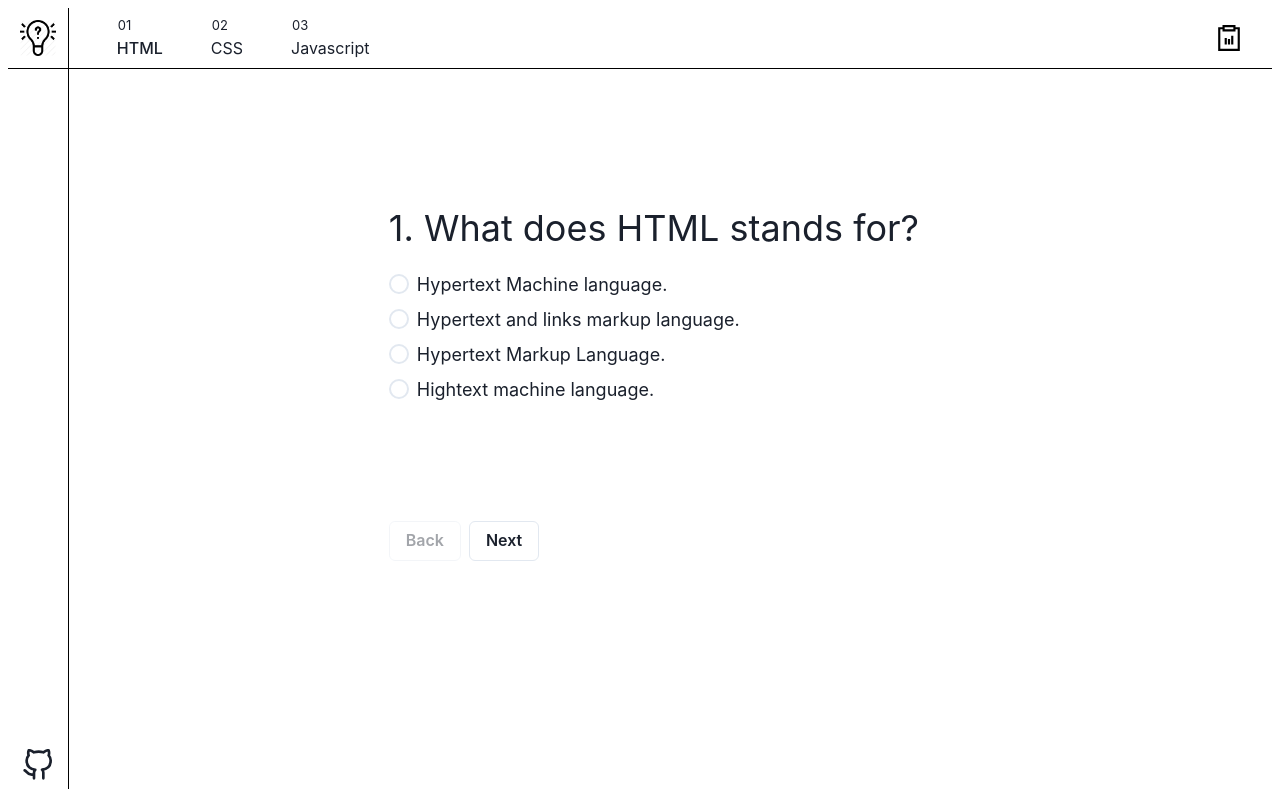
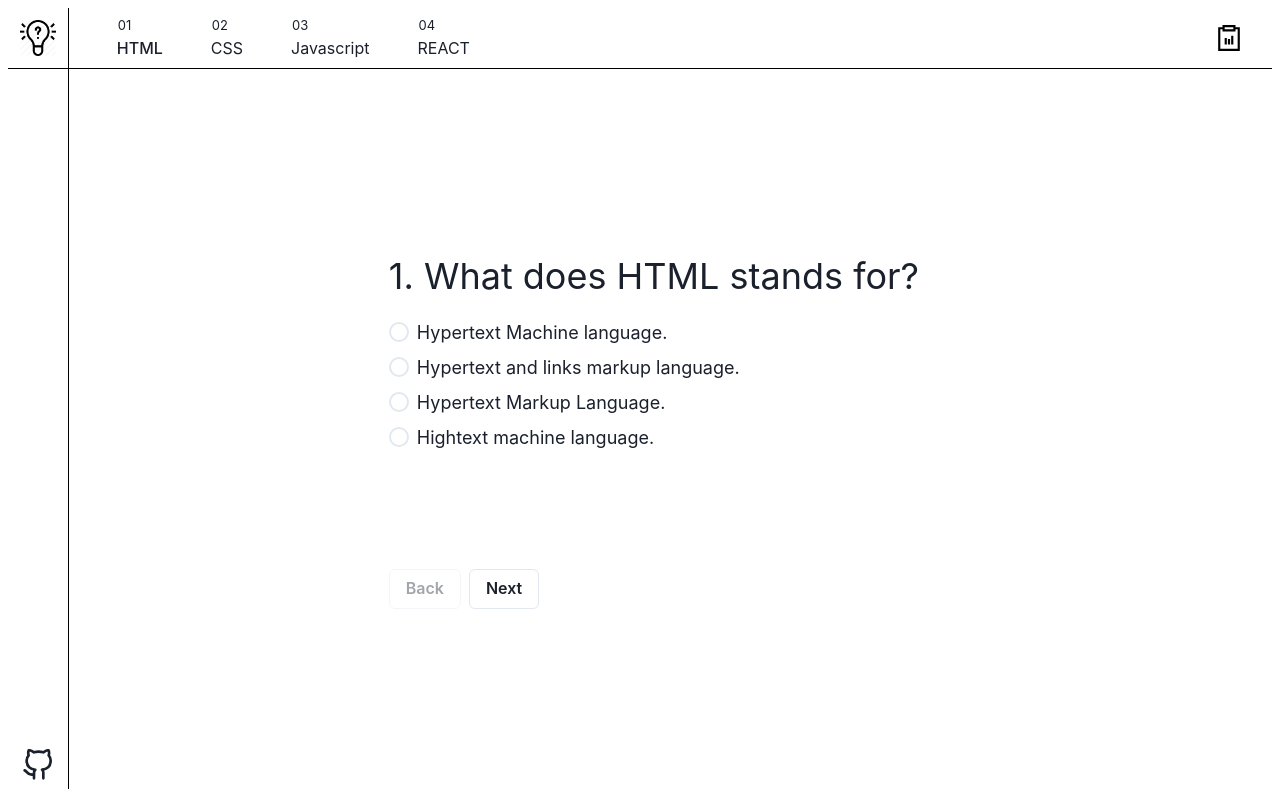
Before and after one commit to jaisharx/quizoo, a Next.js app: page / in a window 1280 px wide. Built offline with nearby package versions, Linux system fonts and the light colour scheme.

Commit message:
adding react

```diff
--- a/components/Header.js
+++ b/components/Header.js
@@ -1,10 +1,4 @@
-import {
-    Link,
-    HStack,
-    Text,
-    VStack,
-    Flex
-} from '@chakra-ui/react';
+import { Link, HStack, Text, VStack, Flex } from '@chakra-ui/react';
 
 import { GrScorecard } from 'react-icons/gr';
 import styled from '@emotion/styled';
@@ -13,7 +7,6 @@ const ScoreIcon = styled(GrScorecard)`
     font-size: 26px;
 `;
 
-
 export default function Header({ quizType, setQuizType }) {
     return (
         <Flex
@@ -21,7 +14,6 @@ export default function Header({ quizType, setQuizType }) {
             border="1px solid #999899"
             borderLeft="none"
             borderBottomColor="black"
-
             borderTop="none"
             borderRight="none"
         >
@@ -67,10 +59,23 @@ export default function Header({ quizType, setQuizType }) {
                         Javascript
                     </Text>
                 </VStack>
+                <VStack alignItems="flex-start" spacing="0">
+                    <Text fontSize="small" ml="1px">
+                        04
+                    </Text>
+                    <Text
+                        as={Link}
+                        fontSize="medium"
+                        fontWeight={quizType === 'REACT' ? 'medium' : ''}
+                        onClick={() => setQuizType('REACT')}
+                    >
+                        REACT
+                    </Text>
+                </VStack>
             </HStack>
 
             <Link w="10" ml="auto" mr="4">
-                <ScoreIcon/>
+                <ScoreIcon />
             </Link>
         </Flex>
     );
--- a/components/QuizContent.js
+++ b/components/QuizContent.js
@@ -36,12 +36,11 @@ export default function QuizContent({ quizType }) {
 
     return (
         <Flex
+            mx="80"
             minH="calc(100vh - 16px - 4rem)"
             flexDirection="column"
             justifyContent="center"
             alignItems="flex-start"
-            mx="80"
-            transform="translateY(-3rem)"
         >
             <Box minH="40vh">
                 <Text fontSize="4xl" mb="4">{`${questionCount + 1}. ${
```
